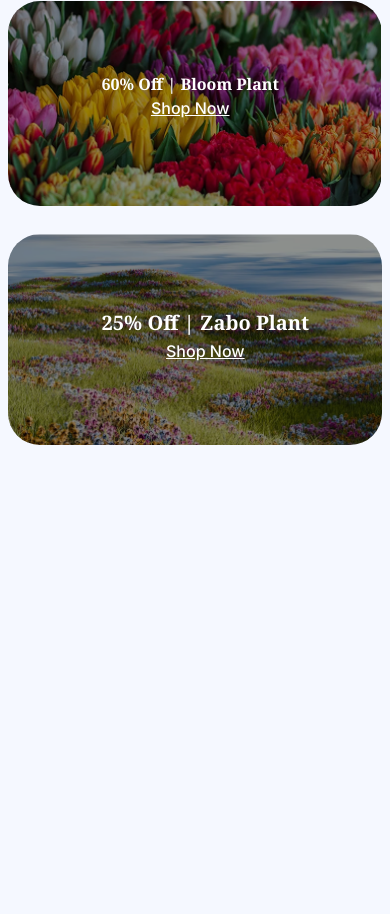
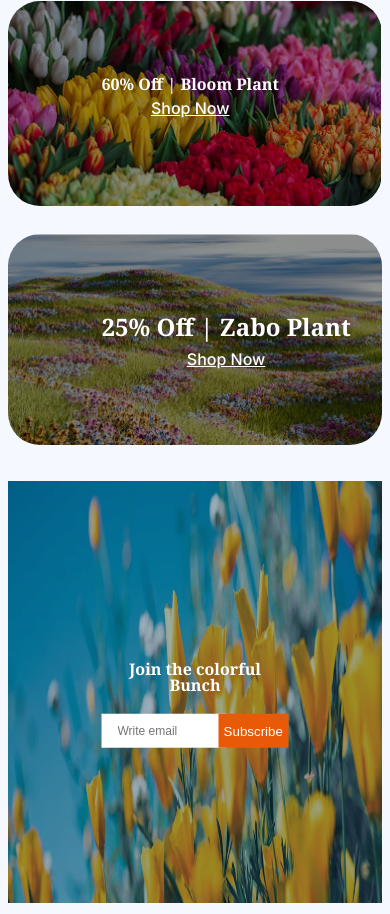
Before and after one commit to AdittyaKumarDas/Assignment-2, a plain HTML site: page index.html in a window 390 px wide. Shown: the part 4270-5184 px from the top of the page. Before the commit the page ends 4727 px from the top, so only its background shows below. Drawn offline with nearby package versions, Linux system fonts and the light colour scheme.

Commit message:
Join bunch added

```diff
--- a/index.html
+++ b/index.html
@@ -318,6 +318,27 @@
           </div>
         </div>
       </section>
+
+      <!-- Join form section -->
+      <section class="join-section">
+        <div class="join-div">
+          <h4 class="noto-serif-fonts font-50-bold white-color font-20-boldc2 ">
+            Join the colorful Bunch
+          </h4>
+          <div class="flex">
+            <input class="input-field" type="email" placeholder="Write email" />
+            <button class="btn-primary2 btn-primary3">Subscribe</button>
+          </div>
+        </div>
+        <div>
+          <img
+            class="img"
+            style="width: 100%"
+            src="./assets/news-letter-bg.png"
+            alt=""
+          />
+        </div>
+      </section>
     </main>
   </body>
 </html>
--- a/styles.css
+++ b/styles.css
@@ -258,7 +258,37 @@
 .content {
   margin-bottom: 1.1rem;
 }
+.join-section {
+  text-align: center;
+  line-height: 1rem;
+  position: relative;
+  margin-top: 7rem;
+}
 
+input[placeholder] {
+  font-size: 1rem;
+  font-weight: normal;
+  padding-left: 1rem;
+}
+.join-div {
+  position: absolute;
+  top: 50%;
+  left: 50%;
+  transform: translate(-50%, -50%);
+}
+.input-field {
+  width: 36rem;
+  height: 3rem;
+  border-style: none;
+}
+.btn-primary2 {
+  box-sizing: border-box;
+  background-color: rgba(233, 90, 8, 1);
+  color: #ffffff;
+  padding: 1.1rem 2rem;
+  border-style: none;
+  margin-left: -0.5rem;
+}
 /* Mobile responsive */
 
 @media screen and (max-width: 400px) {
@@ -375,6 +405,11 @@
     margin-top: 4rem;
   }
 
+  .font-20-boldc {
+    font-size: 1.5rem;
+    font-weight: 700;
+  }
+
   .text-overlay {
     left: 25%;
     top: 30%;
@@ -393,9 +428,46 @@
     width: 100%;
   }
 
-  .font-20-boldc {
-    font-size: 1.25rem;
+  .font-20-boldc2 {
+    font-size: 100%;
     font-weight: 700;
+  }
+
+  .img {
+    width: 100%;
+    height: 50vh;
+  }
+
+  .join-div {
+    top: 50%;
+    left: 50%;
+  }
+
+  .join-section {
+    margin-top: 2rem;
+  }
+
+  .flex {
+    display: flex;
+  }
+
+  .input-field {
+    width: 100%;
+    height: 2rem;
+    border-style: none;
+  }
+
+  input[placeholder] {
+    font-size: 0.75rem;
+    font-weight: normal;
+    padding-left: 1rem;
+  }
+  .btn-primary3 {
+    box-sizing: border-box;
+    background-color: rgba(233, 90, 8, 1);
+    padding: 3% 3%;
+    color: #ffffff;
+    border-style: none;
   }
 }
 
@@ -527,7 +599,46 @@
   }
 
   .font-20-boldc {
-    font-size: 1.25rem;
+    font-size: 1.5rem;
     font-weight: 700;
   }
+
+  .font-20-boldc2 {
+    font-size: 100%;
+    font-weight: 700;
+  }
+
+  .img {
+    width: 100%;
+    height: 50vh;
+  }
+  .join-div {
+    top: 50%;
+    left: 50%;
+  }
+  .join-section {
+    margin-top: 2rem;
+  }
+  .flex {
+    display: flex;
+  }
+
+  input[placeholder] {
+    font-size: 0.75rem;
+    font-weight: normal;
+    padding-left: 1rem;
+  }
+  .input-field {
+    width: 100%;
+    height: 3rem;
+    border-style: none;
+  }
+
+  .btn-primary3 {
+    box-sizing: border-box;
+    background-color: rgba(233, 90, 8, 1);
+    padding: 3% 3%;
+    color: #ffffff;
+    border-style: none;
+  }
 }
```
